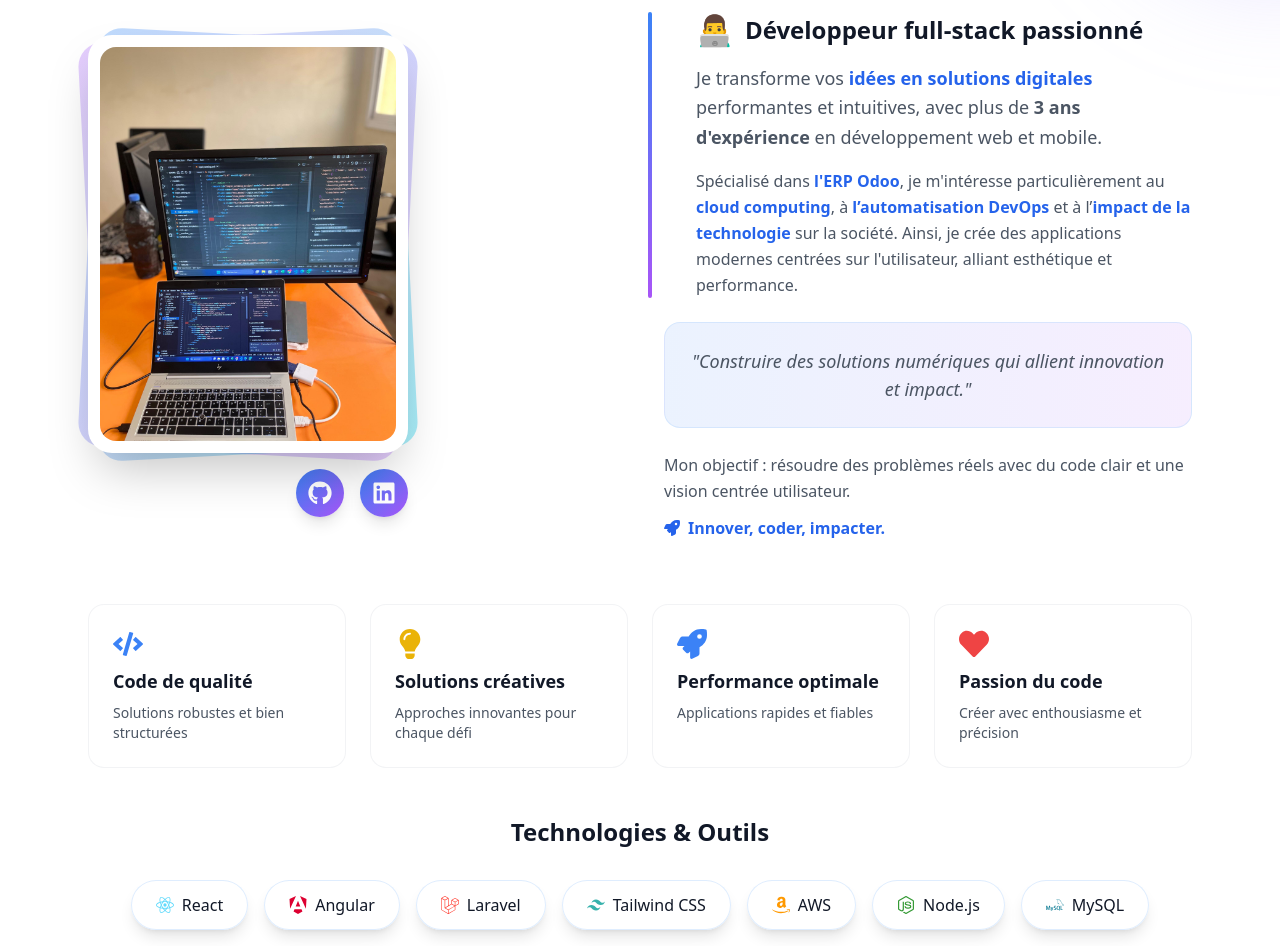
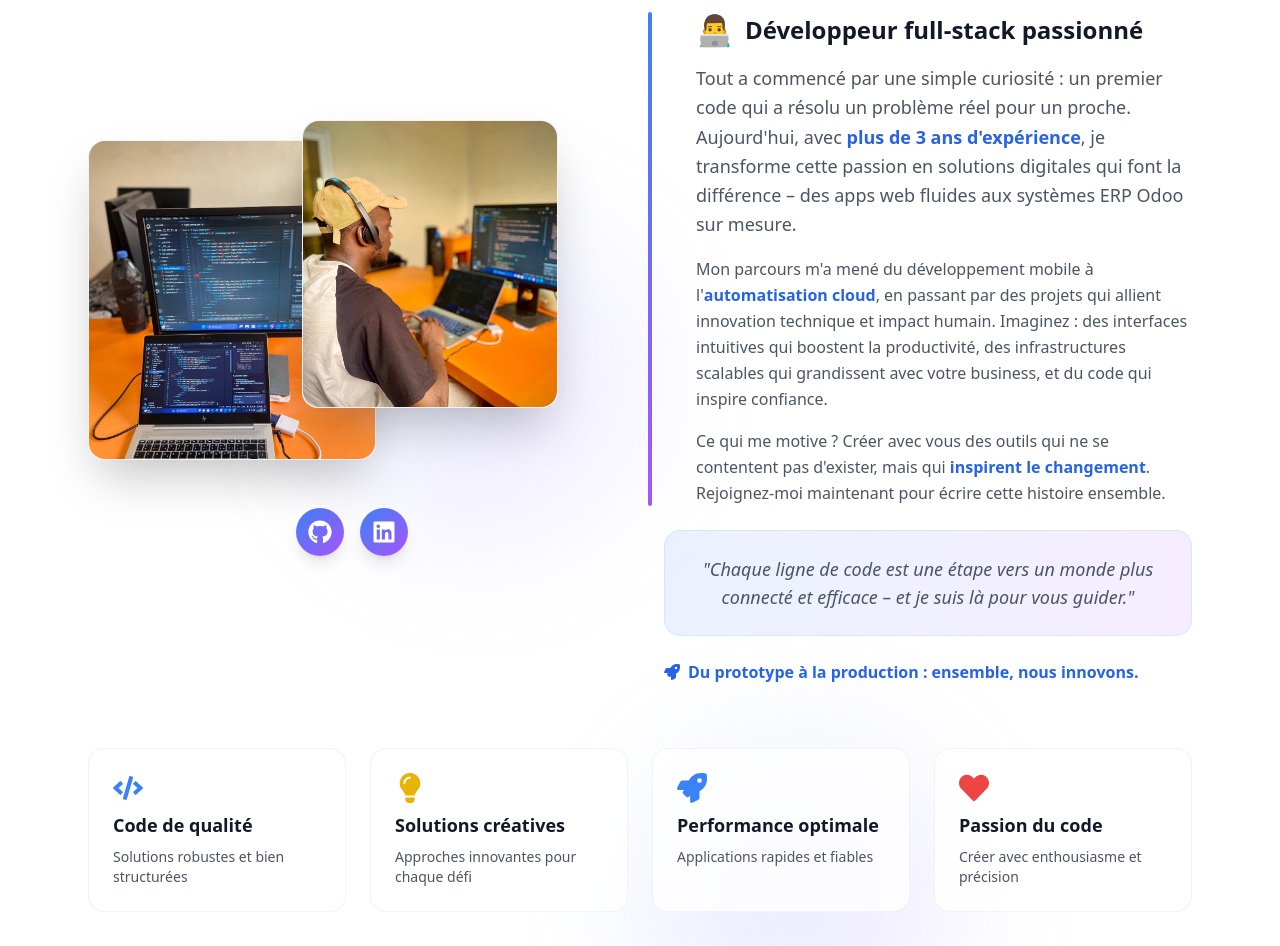
Before and after one commit to Abdoulaye-T/portfolio-abdoulaye, a React (Vite) app: page / in a window 1280 px wide. Shown: the part 1080-2026 px from the top of the page. Built offline with nearby package versions, Linux system fonts and the light colour scheme.

Commit message:
Updated my resume

```diff
--- a/src/sections/About.jsx
+++ b/src/sections/About.jsx
@@ -1,7 +1,8 @@
 import { motion } from "framer-motion";
 import { FaArrowRight, FaCode, FaLightbulb, FaRocket, FaHeart, FaGithub, FaLinkedin } from "react-icons/fa";
 import { SiReact, SiLaravel, SiTailwindcss, SiAmazon, SiNodedotjs, SiMysql, SiGit, SiAngular, SiFirebase, SiFigma } from "react-icons/si";
-import Illustration from "../assets/a2.jpg"; // À remplacer par ta photo plus tard
+import Illustration from "../assets/a2.jpg"; // Image principale (toi professionnel)
+import WorkImage from "../assets/a1.jpg"; // Image secondaire (setup de travail)
 
 export default function About() {
   const techStack = [
@@ -14,7 +15,7 @@ export default function About() {
     { name: "MySQL", icon: SiMysql, color: "#00758F" },
     { name: "Firebase", icon: SiFirebase, color: "#FFCA28" },
     { name: "Git", icon: SiGit, color: "#F05032" },
-    { name: "Odoo", icon: SiGit, color: "#714B67" }, // Placeholder, utiliser un SVG pour Odoo si possible
+    { name: "Odoo", icon: SiGit, color: "#714B67" },
     { name: "Figma", icon: SiFigma, color: "#F24E1E" }
   ];
 
@@ -45,8 +46,8 @@ export default function About() {
     <section id="about" className="py-20 bg-white dark:bg-gray-900 text-gray-900 dark:text-gray-100 relative overflow-hidden">
       {/* Background decorations */}
       <div className="absolute inset-0 overflow-hidden pointer-events-none">
-        <div className="absolute -top-40 -right-40 w-80 h-80 bg-gradient-to-br from-blue-400/40 to-purple-400/40 dark:from-blue-400/20 dark:to-purple-400/20 rounded-full blur-3xl"></div>
-        <div className="absolute -bottom-40 -left-40 w-80 h-80 bg-gradient-to-br from-blue-400/40 to-cyan-400/40 dark:from-blue-400/20 dark:to-cyan-400/20 rounded-full blur-3xl"></div>
+        <div className="absolute top-1/4 left-1/4 w-80 h-80 bg-gradient-to-br from-blue-400/30 to-purple-400/30 dark:from-blue-400/20 dark:to-purple-400/20 rounded-full blur-3xl animate-pulse"></div>
+        <div className="absolute bottom-1/4 right-1/4 w-80 h-80 bg-gradient-to-br from-blue-400/30 to-purple-400/30 dark:from-blue-400/20 dark:to-purple-400/20 rounded-full blur-3xl animate-pulse delay-1000"></div>
       </div>
 
       <div className="max-w-6xl mx-auto px-6 relative z-10">
@@ -72,30 +73,44 @@ export default function About() {
           transition={{ duration: 0.8, delay: 0.2 }}
           className="grid lg:grid-cols-2 gap-12 items-center mb-16"
         >
-          {/* Visual Content (Image à gauche) */}
+          {/* Visual Content (2 images superposées, bien visibles) */}
           <motion.div
-            initial={{ opacity: 0, scale: 0.8 }}
+            initial={{ opacity: 0, scale: 0.9 }}
             whileInView={{ opacity: 1, scale: 1 }}
             viewport={{ once: true }}
             transition={{ duration: 0.8, delay: 0.4 }}
-            className="relative"
+            className="relative mx-auto lg:mx-0"
           >
-            <div className="relative group w-80 mx-auto lg:mx-0">
-              {/* Decorative background */}
-              <div className="absolute inset-0 bg-gradient-to-br from-blue-400/40 to-purple-400/40 dark:from-blue-400/20 dark:to-purple-400/20 rounded-3xl transform rotate-3 group-hover:rotate-1 transition-transform duration-500"></div>
-              <div className="absolute inset-0 bg-gradient-to-br from-purple-400/40 to-cyan-400/40 dark:from-purple-400/20 dark:to-cyan-400/20 rounded-3xl transform -rotate-3 group-hover:-rotate-1 transition-transform duration-500"></div>
-
-              {/* Main image */}
-              <div className="relative bg-white dark:bg-gray-800 p-3 rounded-3xl shadow-2xl">
+            <div className="relative w-[450px] h-80 flex justify-center items-center"> {/* Conteneur élargi */}
+              {/* Image principale (gauche, légèrement inclinée, bien visible) */}
+              <motion.div
+                className="absolute left-0 w-72 h-80 bg-white dark:bg-gray-800 rounded-2xl shadow-2xl border border-gray-200/50 dark:border-blue-700/50 transform -rotate-4 z-10"
+                whileHover={{ y: -10, rotate: -2 }}
+                transition={{ duration: 0.3 }}
+              >
                 <img
-                  src={Illustration} // Remplacer par ta photo plus tard
-                  alt="Abdoulaye Traoré au travail"
-                  className="w-full h-auto rounded-2xl"
+                  src={Illustration}
+                  alt="Abdoulaye Traoré professionnel"
+                  className="w-full h-full object-cover rounded-2xl"
+                  loading="lazy"
                 />
-              </div>
+              </motion.div>
+              {/* Image secondaire (décalée haut/droite, superposée, bien visible) */}
+              <motion.div
+                className="absolute top-[-20px] right-[-20px] w-64 h-72 bg-white dark:bg-gray-800 rounded-2xl shadow-2xl border border-gray-200/50 dark:border-blue-700/50 transform rotate-4 z-20"
+                whileHover={{ y: -10, rotate: 2 }}
+                transition={{ duration: 0.3 }}
+              >
+                <img
+                  src={WorkImage}
+                  alt="Environnement de travail"
+                  className="w-full h-full object-cover rounded-2xl"
+                  loading="lazy"
+                />
+              </motion.div>
             </div>
             {/* Social Icons */}
-            <div className="flex justify-center gap-4 mt-4">
+            <div className="flex justify-center gap-4 mt-12">
               <motion.a
                 href="https://github.com/Abdoulaye-T"
                 target="_blank"
@@ -117,7 +132,7 @@ export default function About() {
             </div>
           </motion.div>
 
-          {/* Text Content (à droite) */}
+          {/* Text Content (storytelling amélioré) */}
           <div className="space-y-6">
             <div className="relative">
               <div className="absolute -left-4 top-0 w-1 h-full bg-gradient-to-b from-blue-500 to-purple-500 rounded-full"></div>
@@ -127,27 +142,27 @@ export default function About() {
                   Développeur full-stack passionné
                 </h3>
                 <p className="text-lg leading-relaxed text-gray-600 dark:text-gray-300 mb-4">
-                  Je transforme vos <span className="font-semibold text-blue-600 dark:text-blue-400">idées en solutions digitales</span> performantes et intuitives, avec plus de <span className="font-semibold">3 ans d'expérience</span> en développement web et mobile.
+                  Tout a commencé par une simple curiosité : un premier code qui a résolu un problème réel pour un proche. Aujourd'hui, avec <span className="font-semibold text-blue-600 dark:text-blue-400">plus de 3 ans d'expérience</span>, je transforme cette passion en solutions digitales qui font la différence – des apps web fluides aux systèmes ERP Odoo sur mesure.
+                </p>
+                <p className="leading-relaxed text-gray-600 dark:text-gray-300 mb-4">
+                  Mon parcours m'a mené du développement mobile à l'<span className="font-semibold text-blue-600 dark:text-blue-400">automatisation cloud</span>, en passant par des projets qui allient innovation technique et impact humain. Imaginez : des interfaces intuitives qui boostent la productivité, des infrastructures scalables qui grandissent avec votre business, et du code qui inspire confiance.
                 </p>
                 <p className="leading-relaxed text-gray-600 dark:text-gray-300">
-                  Spécialisé dans <span className="font-semibold text-blue-600 dark:text-blue-400">l'ERP Odoo</span>, je m'intéresse particulièrement au <span className="font-semibold text-blue-600 dark:text-blue-400">cloud computing</span>, à <span className="font-semibold text-blue-600 dark:text-blue-400">l’automatisation DevOps</span> et à l’<span className="font-semibold text-blue-600 dark:text-blue-400">impact de la technologie</span> sur la société. Ainsi, je crée des applications modernes centrées sur l'utilisateur, alliant esthétique et performance.
+                  Ce qui me motive ? Créer avec vous des outils qui ne se contentent pas d'exister, mais qui <span className="font-semibold text-blue-600 dark:text-blue-400">inspirent le changement</span>. Rejoignez-moi maintenant pour écrire cette histoire ensemble.
                 </p>
               </div>
             </div>
 
             <div className="bg-gradient-to-r from-blue-500/10 to-purple-500/10 p-6 rounded-2xl border border-blue-200/50 dark:border-blue-700/50">
               <p className="text-center italic text-lg font-medium text-gray-600 dark:text-gray-300">
-                "Construire des solutions numériques qui allient innovation et impact."
+                "Chaque ligne de code est une étape vers un monde plus connecté et efficace – et je suis là pour vous guider."
               </p>
             </div>
 
             <div className="space-y-3">
-              <p className="leading-relaxed text-gray-600 dark:text-gray-300">
-                Mon objectif : résoudre des problèmes réels avec du code clair et une vision centrée utilisateur.
-              </p>
               <div className="flex items-center gap-2 text-blue-600 dark:text-blue-400 font-semibold">
                 <FaRocket />
-                <span>Innover, coder, impacter.</span>
+                <span>Du prototype à la production : ensemble, nous innovons.</span>
               </div>
             </div>
           </div>
--- a/src/sections/Education.jsx
+++ b/src/sections/Education.jsx
@@ -31,7 +31,7 @@ const educations = [
     date: "Octobre 2021 – Août 2024",
     description: "Formation complète en développement full-stack avec spécialisation mobile. Projet de fin d'études : E-Uamsat, plateforme de gestion académique déployée en production avec 500+ utilisateurs actifs.",
     icon: <GraduationCap className="w-5 h-5" />,
-    tags: ["Laravel", "React Native", "MySQL", "Bootstrap", "Git"],
+    tags: ["HTML/CSS/JavaScript", "Bootstrap", "Java", "Java EE", "Node.js", "C++", "PHP", "Laravel", "React Native", "SQL", "MySQL", "MongoDB", "Oracle", "Git & GitHub", "UML", "Merise"],
     level: "Diplômé",
     color: "from-blue-500 to-purple-500"
   },
@@ -41,7 +41,7 @@ const educations = [
     date: "Mai 2024 – En cours",
     description: "Certification officielle Meta couvrant React avancé, JavaScript ES6+, principes UX/UI, et bonnes pratiques. Développé une interface React interactive avec tests unitaires Jest pour un projet client.",
     icon: <Code className="w-5 h-5" />,
-    tags: ["React", "HTML", "CSS", "JavaScript", "UI/UX", "Testing", "Jest", "Git & GitHub"],
+    tags: ["React", "HTML", "CSS", "JavaScript", "UI/UX", "Testing", "Jest", "Git & GitHub", "Figma"],
     level: "Certifié Meta",
     color: "from-blue-500 to-purple-500"
   },
@@ -189,12 +189,12 @@ export default function TimelinePortfolio() {
                     {tab === "education" ? (
                       <>
                         <GraduationCap className="w-5 h-5" />
-                        Formation & Certifictions
+                        Formations & Certifications
                       </>
                     ) : (
                       <>
                         <Briefcase className="w-5 h-5" />
-                        Expérience Professionnelle
+                        Expériences Professionnelles
                       </>
                     )}
                   </span>
--- a/src/sections/Hero.jsx
+++ b/src/sections/Hero.jsx
@@ -145,13 +145,13 @@ export default function Hero() {
                 <div className="text-sm text-gray-400">Années d'expérience</div>
               </div>
               <div className="text-center">
-                <div className="text-2xl font-bold text-white">25+</div>
+                <div className="text-2xl font-bold text-white">10+</div>
                 <div className="text-sm text-gray-400">Projets réalisés</div>
               </div>
-              <div className="text-center">
+              {/* <div className="text-center">
                 <div className="text-2xl font-bold text-white">100%</div>
                 <div className="text-sm text-gray-400">Clients satisfaits</div>
-              </div>
+              </div> */}
             </motion.div>
 
             {/* <motion.div variants={itemVariants} className="pt-4">
--- a/src/sections/Services.jsx
+++ b/src/sections/Services.jsx
@@ -26,13 +26,13 @@ const services = [
     gradient: "from-blue-500 to-purple-500",
     description: "Transformez votre vision en application web haute performance qui convertit vos visiteurs en clients.",
     features: [
-      "Applications React/Laravel sur mesure",
+      "Applications web sur mesure",
       "API REST & GraphQL optimisées",
       "Base de données haute performance",
-      "Design responsive premium",
+      "Design responsive",
       "SEO & Core Web Vitals optimisés"
     ],
-    technologies: ["React", "Angular", "PHP & Laravel", "Express & Node.js", "MySQL", "Tailwind CSS"],
+    technologies: ["HTML/CSS/JS", "React", "Angular", "PHP", "Laravel", "Express & Node.js", "Tailwind CSS"],
     stats: {
       projects: "5+",
       satisfaction: "100% (5 clients)",
@@ -49,7 +49,7 @@ const services = [
     gradient: "from-yellow-400 to-orange-500",
     description: "Créez une app mobile qui rivalise avec les plus grandes, disponible sur iOS et Android simultanément.",
     features: [
-      "React Native / Flutter premium",
+      "React Native / Flutter",
       "Interface native fluide",
       "Intégrations API avancées",
       "Push notifications intelligentes",
@@ -78,7 +78,7 @@ const services = [
       "Sauvegarde multi-zones",
       "Optimisation coûts -40%"
     ],
-    technologies: ["AWS", "Docker", "SaaS", "PaaS", "IaaS"],
+    technologies: ["AWS", "Azure", "Docker", "SaaS", "PaaS", "IaaS"],
     stats: {
       projects: "En cours",
       satisfaction: null,
@@ -121,10 +121,10 @@ const services = [
       "Design premium sur mesure",
       "Optimisation conversion +150%",
       "SEO première page Google",
-      "Paiements sécurisés Stripe",
+      "Paiements sécurisés Stripe, PayPal, Mobile Money",
       "Analytics & heatmaps inclus"
     ],
-    technologies: ["WordPress", "Wix", "WooCommerce", "Stripe", "Paypal", "Mobile Money"],
+    technologies: ["WordPress", "WooCommerce", "Paypal", "Mobile Money"],
     stats: {
       projects: "3+",
       satisfaction: "99% (3 clients)",
@@ -143,7 +143,7 @@ const services = [
     features: [
       "Audit technique 360° complet",
       "Plan d'action détaillé",
-      "Roadmap technologique 2024",
+      "Roadmap technologique par étapes",
       "Optimisation performance +200%",
       "ROI calculé et garanti"
     ],
@@ -225,7 +225,7 @@ export default function Services() {
           </h2>
 
           <p className="text-xl text-gray-600 dark:text-gray-300 max-w-4xl mx-auto leading-relaxed">
-            Des solutions sur mesure qui ont déjà aidé <strong>3+ entreprises</strong> à digitaliser leur activité et multiplier leur chiffre d'affaires
+            Des solutions sur mesure qui ont déjà aidé <strong>3+ entreprises et particulier</strong> à digitaliser leur activité et multiplier leur chiffre d'affaires
           </p>
 
           <div className="w-32 h-1 bg-gradient-to-r from-blue-500 to-purple-500 mx-auto mt-8 rounded-full"></div>
@@ -270,16 +270,16 @@ export default function Services() {
               onMouseLeave={() => setHoveredCard(null)}
             >
               {/* Badge Populaire */}
-              {service.popular && (
+              {/* {service.popular && (
                 <div className="absolute -top-3 -right-3 z-20">
                   <div className="bg-gradient-to-r from-yellow-400 to-orange-500 text-white px-3 py-1 rounded-full text-xs font-bold shadow-lg animate-pulse">
                     🔥 POPULAIRE
                   </div>
                 </div>
-              )}
+              )} */}
 
               {/* Badge du service */}
-              <div className="absolute -top-2 -left-2 z-10">
+              {/* <div className="absolute -top-2 -left-2 z-10">
                 <div
                   className={`bg-gradient-to-r ${
                     service.popular ? 'from-yellow-400 to-orange-500' : 'from-blue-500 to-purple-500'
@@ -287,7 +287,7 @@ export default function Services() {
                 >
                   {service.badge}
                 </div>
-              </div>
+              </div> */}
 
               <div className="h-full bg-white/80 dark:bg-gray-800/80 backdrop-blur-sm rounded-3xl p-8 shadow-xl hover:shadow-2xl transition-all duration-500 border border-gray-200/20 dark:border-blue-700/20 relative overflow-hidden group-hover:-translate-y-3 group-hover:scale-[1.02]">
                 {/* En-tête du service */}
@@ -306,7 +306,7 @@ export default function Services() {
                 </div>
 
                 {/* Statistiques */}
-                <div className="grid grid-cols-3 gap-3 mb-6">
+                {/* <div className="grid grid-cols-3 gap-3 mb-6">
                   {service.stats.projects && (
                     <div className="text-center">
                       <div className="text-lg font-bold text-gray-800 dark:text-gray-100">{service.stats.projects}</div>
@@ -323,7 +323,7 @@ export default function Services() {
                     <div className="text-lg font-bold text-blue-600 dark:text-blue-400">{service.stats.avgTime}</div>
                     <div className="text-xs text-gray-600 dark:text-gray-300">Livraison</div>
                   </div>
-                </div>
+                </div> */}
 
                 {/* Description */}
                 <p className="text-gray-600 dark:text-gray-300 mb-6 leading-relaxed font-medium">
@@ -397,7 +397,7 @@ export default function Services() {
                 Prêt à transformer votre business ?
               </h3>
               <p className="text-blue-100 mb-8 max-w-3xl mx-auto text-lg leading-relaxed">
-                Rejoignez les <strong>3+ entreprises</strong> qui ont déjà fait confiance à mon expertise.
+                Rejoignez les <strong>3+ entreprises et particuliers</strong> qui ont déjà fait confiance à mon expertise.
                 <span className="block mt-2">💡 Consultation stratégique de 30min</span>
               </p>
 
```
